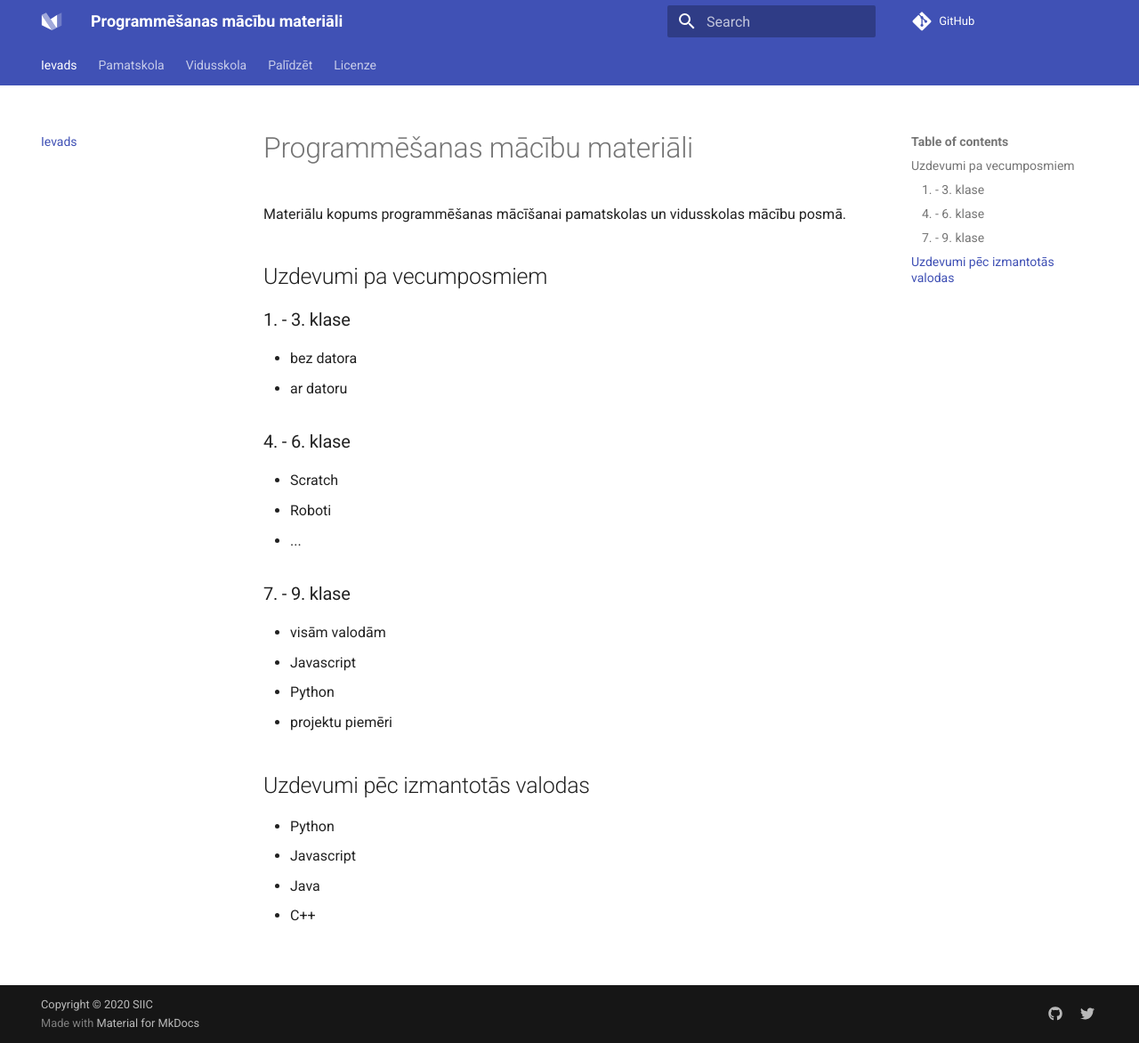
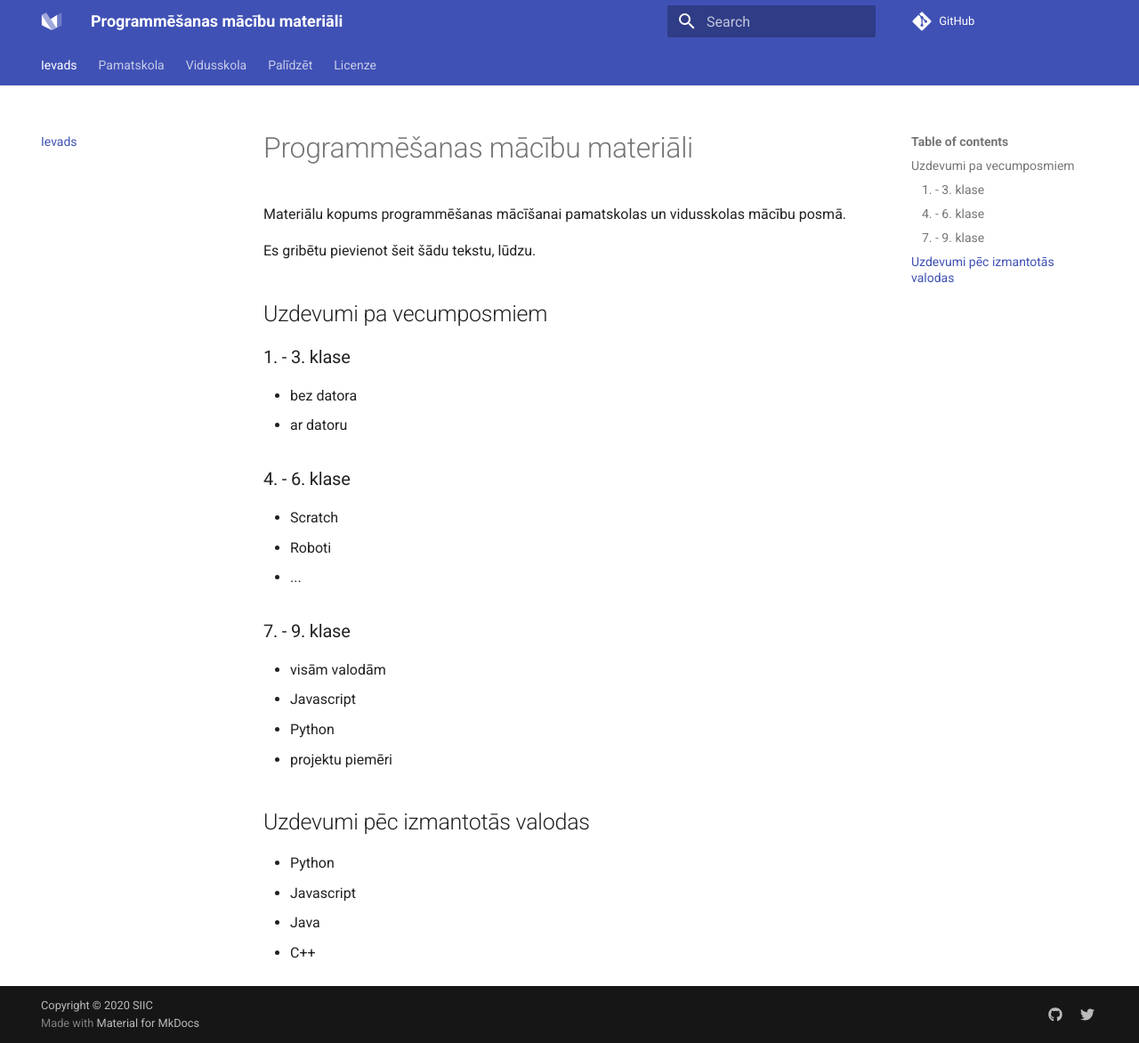
Before and after one commit to siic-lv/programmesana, an MkDocs documentation site: the page built from docs/index.md, in a window 1280 px wide and 1172 px high. Shown: the whole window at 89% size. Built offline with MkDocs 1.6.1 and Material for MkDocs 9.7.7, drawn with Linux system fonts in a browser that asks for light colours; comment, search, counter and statistics services are not loaded.

Commit message:
Fundamentāls uzlabojums
Es gribētu pievienot šeit šādu tekstu, lūdzu.

```diff
--- a/docs/index.md
+++ b/docs/index.md
@@ -2,6 +2,7 @@
 
 Materiālu kopums programmēšanas mācīšanai pamatskolas un vidusskolas mācību posmā.
 
+Es gribētu pievienot šeit šādu tekstu, lūdzu.
 
 ## Uzdevumi pa vecumposmiem
 
```
